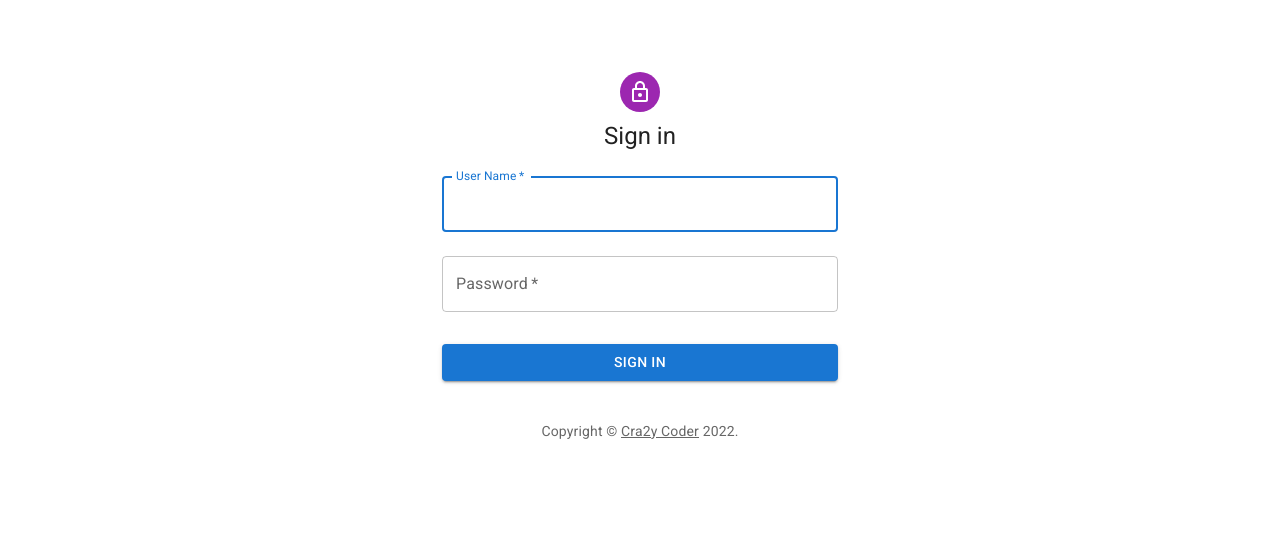
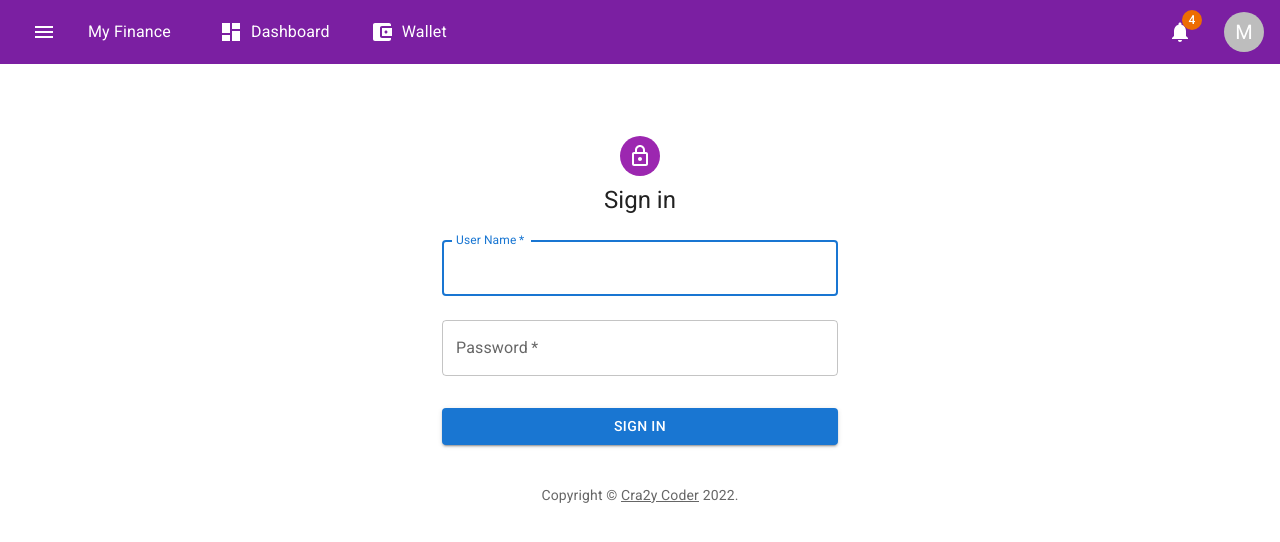
Before and after one commit to cra2ycoder/my-finance, a Next.js app: page / in a window 1280 px wide. Shown: the top 542 px of the page. Built offline with nearby package versions, Linux system fonts and the light colour scheme.

Commit message:
header included in _app for global purpose

```diff
--- a/pages/_app.tsx
+++ b/pages/_app.tsx
@@ -1,6 +1,12 @@
+import Header from 'components/Header'
 import '../styles/global.css'
 
 // This default export is required in a new `pages/_app.js` file.
 export default function MyApp({ Component, pageProps }) {
-  return <Component {...pageProps} />
+  return (
+    <>
+      <Header />
+      <Component {...pageProps} />
+    </>
+  )
 }
```
